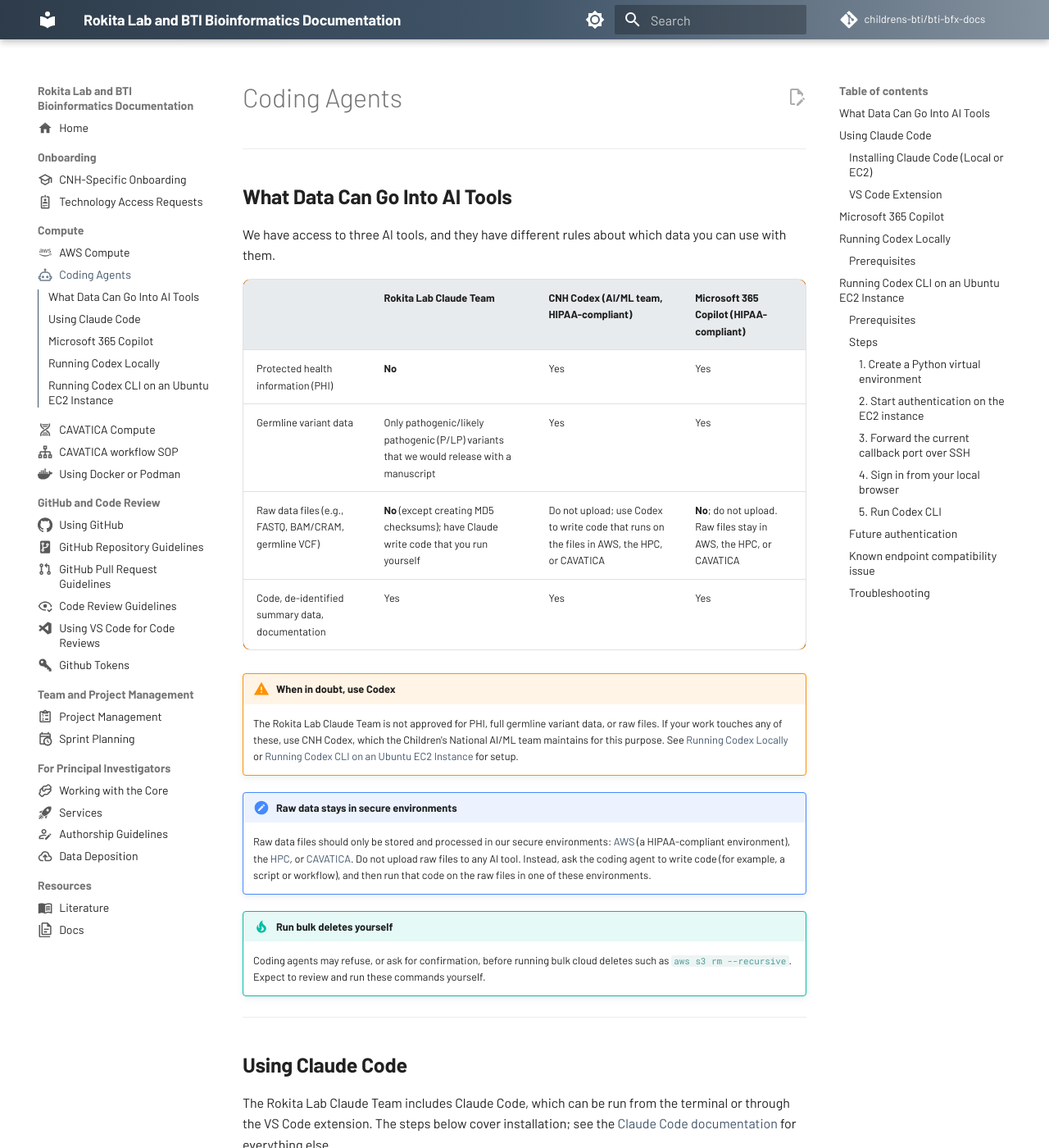
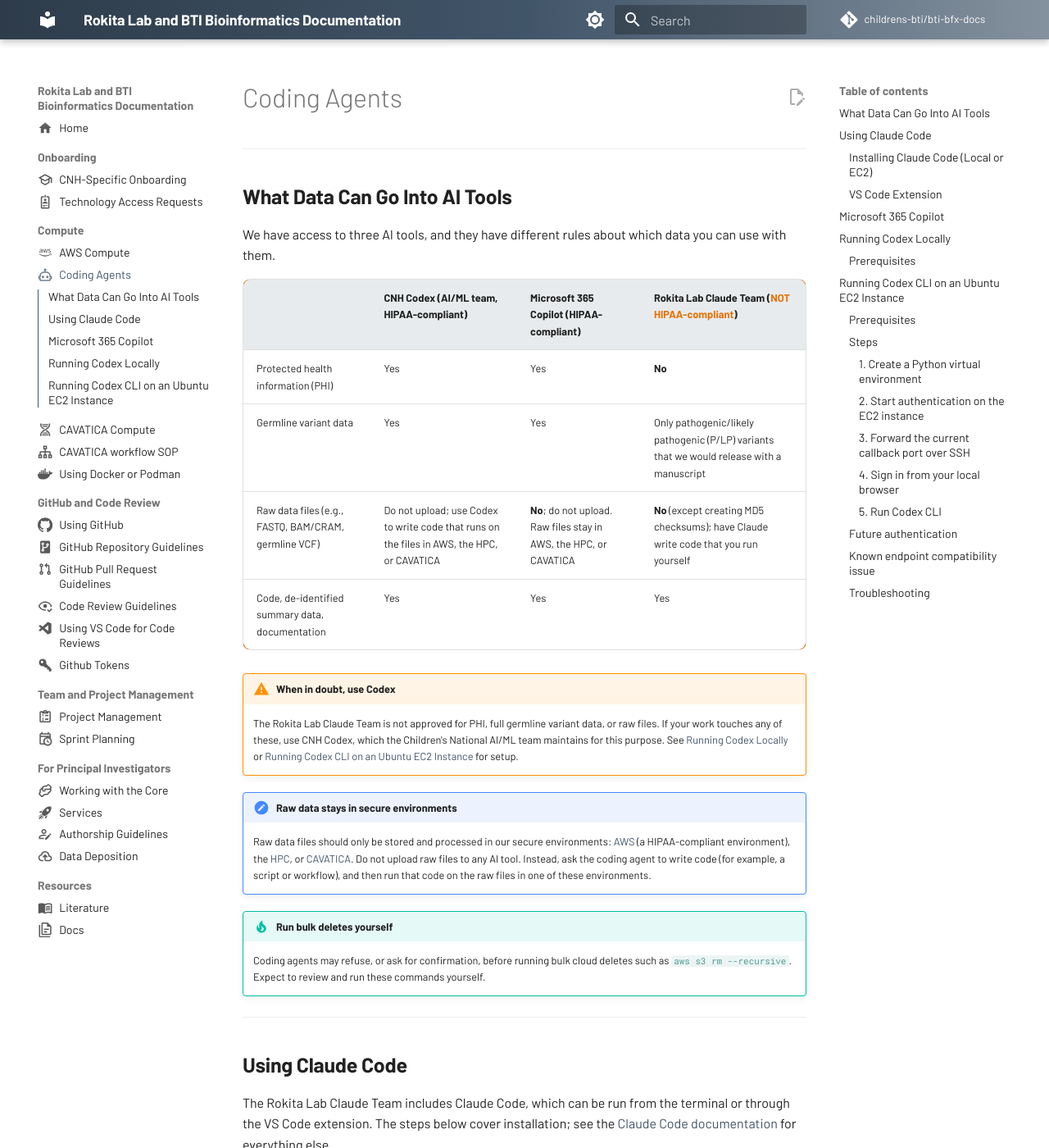
Before and after one commit to childrens-bti/bti-bfx-docs, an MkDocs documentation site: the page built from docs/coding-agents.md, in a window 1280 px wide and 1400 px high. Shown: the whole window at 82% size. Built offline with MkDocs 1.6.1 and Material for MkDocs 9.7.7, drawn with Linux system fonts in a browser that asks for light colours; comment, search, counter and statistics services are not loaded.

Commit message:
Move Claude to last table column, flag it NOT HIPAA-compliant; comment preview link once
- Reorder the AI data table so CNH tools come first
- Add an orange "NOT HIPAA-compliant" label to the Claude column header
- Post the PR preview link only when a PR is opened; later pushes still update the same preview

Co-Authored-By: Claude Opus 5.5 <noreply@anthropic.com>

```diff
--- a/docs/coding-agents.md
+++ b/docs/coding-agents.md
@@ -10,11 +10,11 @@ icon: material/robot-outline
 
 We have access to three AI tools, and they have different rules about which data you can use with them.
 
-| | Rokita Lab Claude Team | CNH Codex (AI/ML team, HIPAA-compliant) | Microsoft 365 Copilot (HIPAA-compliant) |
+| | CNH Codex (AI/ML team, HIPAA-compliant) | Microsoft 365 Copilot (HIPAA-compliant) | Rokita Lab Claude Team (<span class="not-hipaa">NOT HIPAA-compliant</span>) |
 |---|---|---|---|
-| Protected health information (PHI) | **No** | Yes | Yes |
-| Germline variant data | Only pathogenic/likely pathogenic (P/LP) variants that we would release with a manuscript | Yes | Yes |
-| Raw data files (e.g., FASTQ, BAM/CRAM, germline VCF) | **No** (except creating MD5 checksums); have Claude write code that you run yourself | Do not upload; use Codex to write code that runs on the files in AWS, the HPC, or CAVATICA | **No**; do not upload. Raw files stay in AWS, the HPC, or CAVATICA |
+| Protected health information (PHI) | Yes | Yes | **No** |
+| Germline variant data | Yes | Yes | Only pathogenic/likely pathogenic (P/LP) variants that we would release with a manuscript |
+| Raw data files (e.g., FASTQ, BAM/CRAM, germline VCF) | Do not upload; use Codex to write code that runs on the files in AWS, the HPC, or CAVATICA | **No**; do not upload. Raw files stay in AWS, the HPC, or CAVATICA | **No** (except creating MD5 checksums); have Claude write code that you run yourself |
 | Code, de-identified summary data, documentation | Yes | Yes | Yes |
 
 !!! warning "When in doubt, use Codex"
--- a/docs/stylesheets/extra.css
+++ b/docs/stylesheets/extra.css
@@ -144,3 +144,13 @@
 .md-nav__link svg {
   opacity: 0.75;
 }
+
+/*
+  Flags a tool as not HIPAA-compliant in the coding-agents data table.
+  Uses the brand accent orange so the warning stands out in the header
+  row; bold keeps it from being mistaken for a link.
+*/
+.md-typeset .not-hipaa {
+  color: var(--md-accent-fg-color);
+  font-weight: 700;
+}
```
Also changed, not shown: 1 other file.
